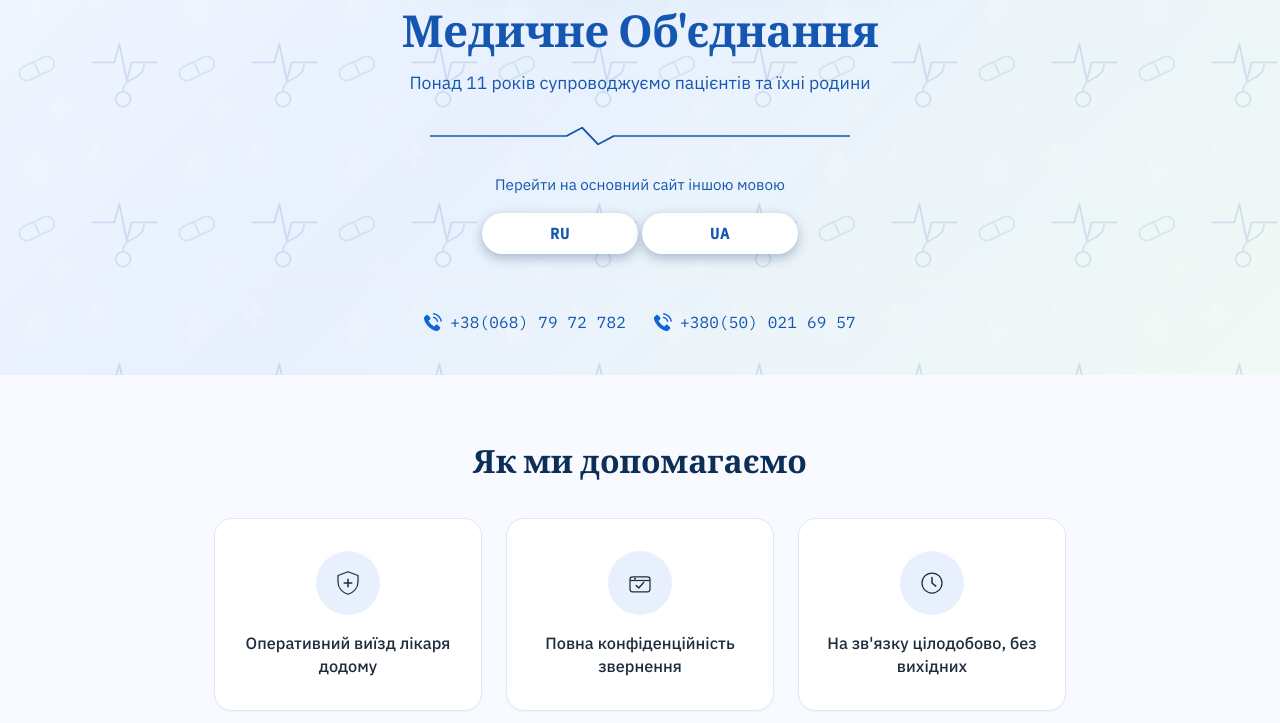
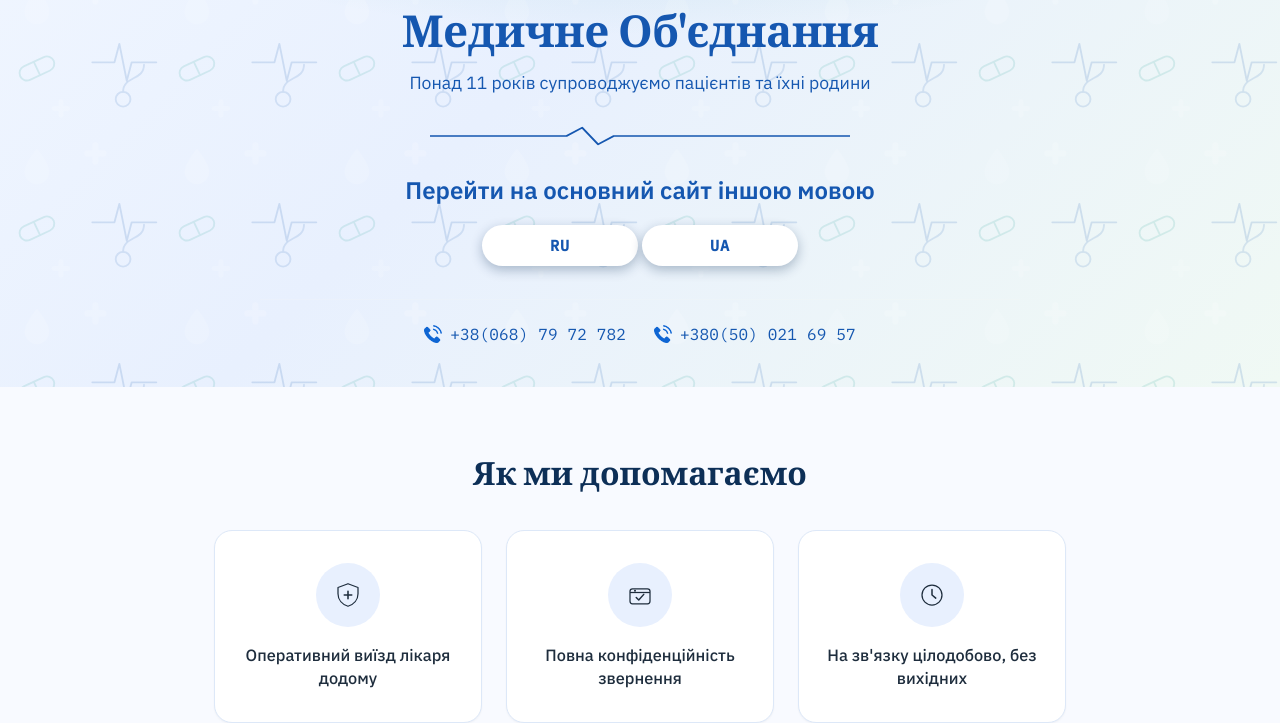
Before and after one commit to TihranPetrosian/vish_land, a plain HTML site: page index.html in a window 1280 px wide. Shown: the part 110-833 px from the top of the page. Drawn offline with Linux system fonts and the light colour scheme.

Commit message:
changed margin

```diff
--- a/style.css
+++ b/style.css
@@ -141,10 +141,10 @@ img {
 
 .lang-switch h2 {
     font-family: var(--font-body);
-    font-weight: 400;
-    font-size: 0.95rem;
+    font-weight: 600;
+    font-size: 1.5rem;
     color: var(--pine);
-    margin: 0 0 0.9rem;
+    margin: 1.5rem 0 0.9rem;
 }
 
 .btn-group {
```
